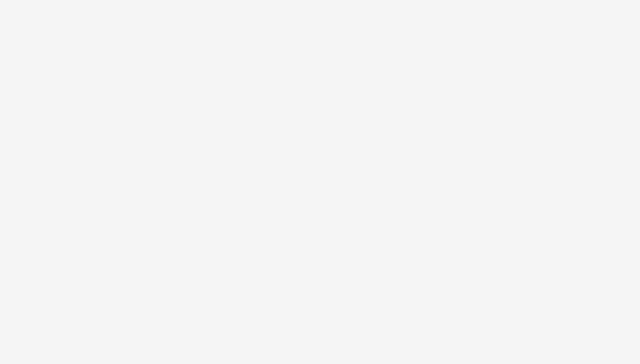
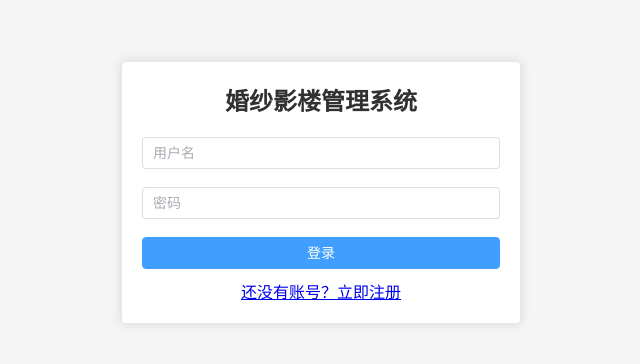
Before and after one commit to ssshr-66/qst_hw, a Vue app in the folder frontend/: page /login in a window 1280 px wide. Shown: the part 208-572 px from the top of the page, without its empty margins (319-959 px from the left). Built offline with nearby package versions, Linux system fonts and the light colour scheme.

Commit message:
Update Login.vue

```diff
--- a/frontend/src/views/Login.vue
+++ b/frontend/src/views/Login.vue
@@ -1,20 +1,55 @@
 <template>
-  <!-- 登录页面 -->
-  <!-- 功能：
-       1. 显示登录表单（用户名、密码输入框）
-       2. 调用登录接口验证用户
-       3. 登录成功后保存用户信息到localStorage
-       4. 根据用户角色跳转：管理员→/admin/home，普通用户→/user/home
-       5. 提供注册页面链接
-  -->
+  <div class="login-container">
+    <el-card class="login-card">
+      <h2>婚纱影楼管理系统</h2>
+      <el-form :model="form" @submit.prevent="handleLogin">
+        <el-form-item>
+          <el-input v-model="form.username" placeholder="用户名" />
+        </el-form-item>
+        <el-form-item>
+          <el-input v-model="form.password" type="password" placeholder="密码" />
+        </el-form-item>
+        <el-button type="primary" @click="handleLogin" style="width: 100%">登录</el-button>
+        <div style="margin-top: 10px; text-align: center">
+          <router-link to="/register">还没有账号？立即注册</router-link>
+        </div>
+      </el-form>
+    </el-card>
+  </div>
 </template>
 
 <script setup>
-// 导入Vue、路由、登录接口、消息提示组件
-// 定义表单数据（username, password）
-// 实现handleLogin方法：验证输入、调用登录接口、保存用户信息、跳转页面
+import { reactive } from 'vue'
+import { useRouter } from 'vue-router'
+import { login } from '@/api/user'
+import { ElMessage } from 'element-plus'
+
+const router = useRouter()
+const form = reactive({ username: '', password: '' })
+
+const handleLogin = async () => {
+  if (!form.username || !form.password) {
+    return ElMessage.warning('请输入用户名和密码')
+  }
+  const user = await login(form)
+  localStorage.setItem('user', JSON.stringify(user))
+  ElMessage.success('登录成功')
+  router.push(user.role === 'ADMIN' ? '/admin/home' : '/user/home')
+}
 </script>
 
 <style scoped>
-/* 居中布局样式 */
+.login-container {
+  display: flex;
+  justify-content: center;
+  align-items: center;
+  min-height: 100vh;
+}
+.login-card {
+  width: 400px;
+}
+h2 {
+  text-align: center;
+  margin-bottom: 20px;
+}
 </style>
```
